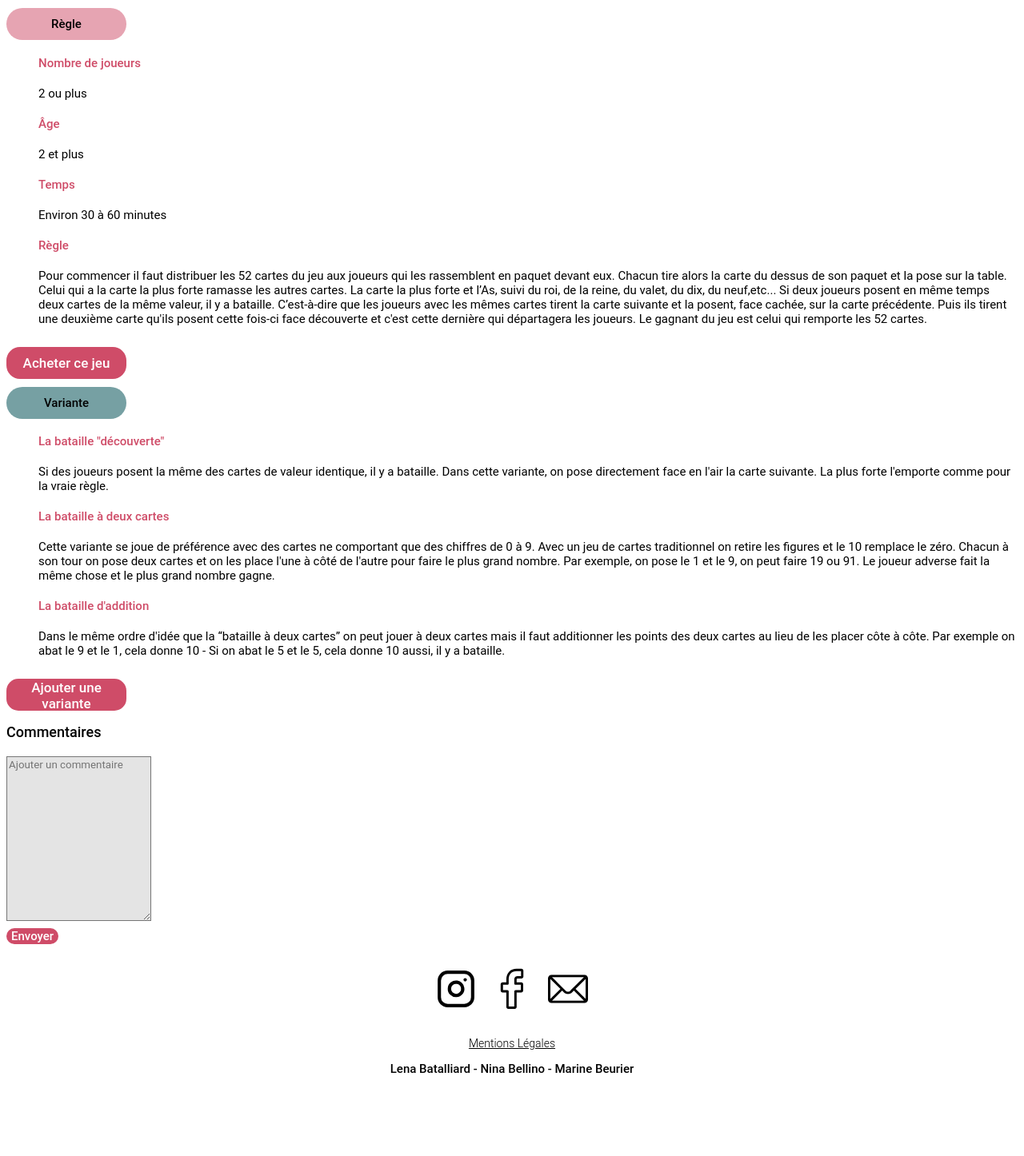
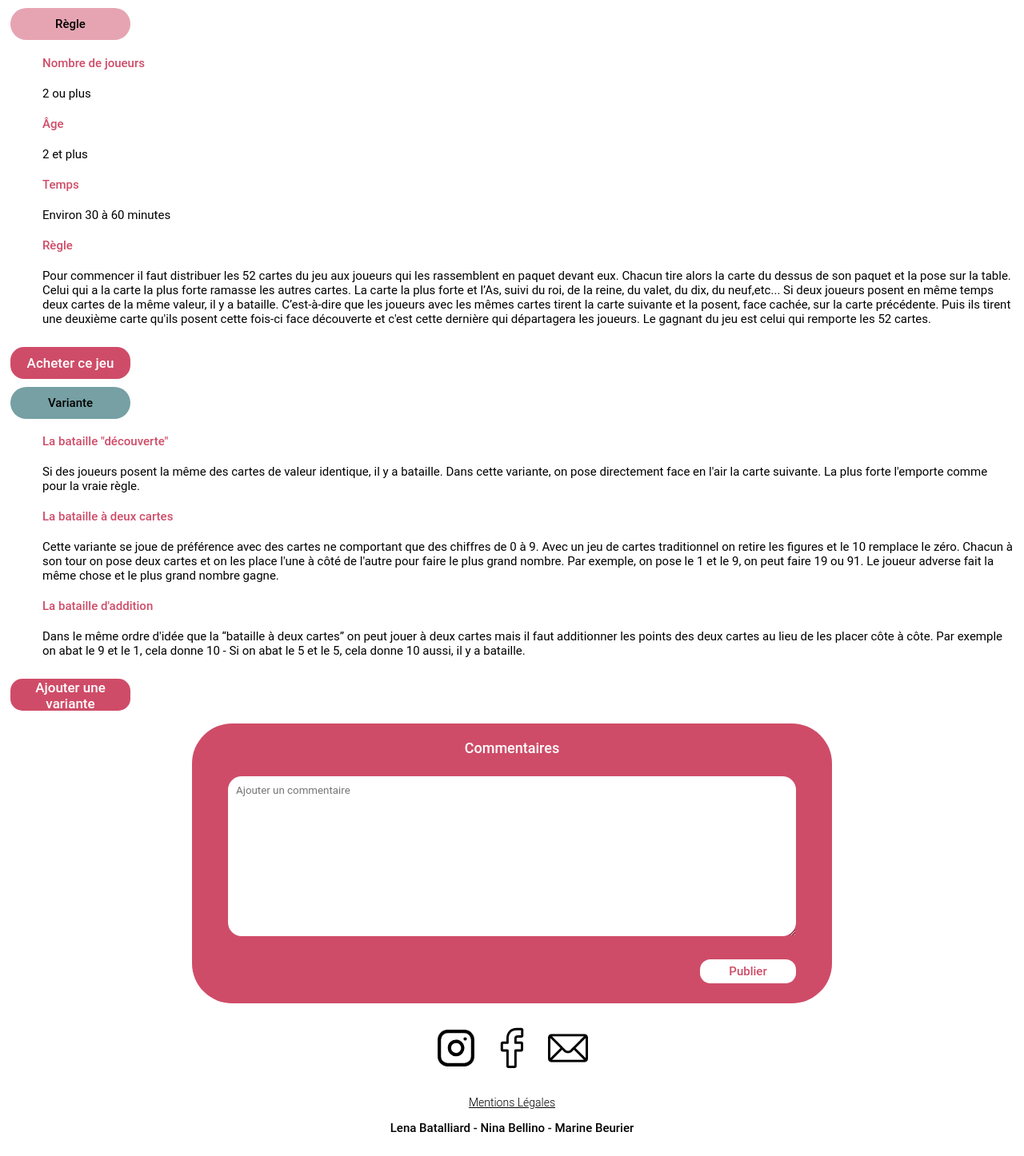
Before and after one commit to marinebrdesign/norma_ludus, a PHP site: page /bataille.html in a window 1280 px wide. Shown: the part 224-1670 px from the top of the page at 80% size. Before the commit the page ends 1566 px from the top, so only its background shows below. Run offline with PHP 8.4, Linux system fonts and the light colour scheme; some libraries are stand-ins or nearby versions.

Commit message:
mise en page de l'espace commentaire

```diff
--- a/bataille.html
+++ b/bataille.html
@@ -73,14 +73,14 @@
   </div>
   <div class="commentaire">
     <h2>Commentaires</h2>
-    <form method="post" action="commentaire.php">
+    <form method="post" id="commentaire" action="">
       <div class="msg">
         <label for="msg"></label>
         <textarea id="msg" placeholder="Ajouter un commentaire" name="user_message" required></textarea>
       </div>
-      <button class="envoyer"
+      <button class="publier"
               type="submit">
-        Envoyer
+        Publier
       </button>
     </form>
   </div>
--- a/css/style_mise_en_page.css
+++ b/css/style_mise_en_page.css
@@ -17,6 +17,10 @@ footer ul {
 }
 .reseaux.module-footer {
     text-align: center;
+}
+/*------index------*/
+main.index {
+    margin: 0 5px 0 5px;
 }
 /*------à propos------*/
 /* contact*/
@@ -410,6 +414,50 @@ main.index header {
     padding-top: 20px;
 }
 
+/*commentaire*/
+.commentaire h2 {
+    text-align: center;
+    padding-top: 20px;
+    margin-bottom: 0;
+}
+
+.commentaire textarea {
+    width: 100%;
+    border-radius: 17px;
+    border: none;
+    padding: 10px 10px 10px 10px;
+    box-sizing: border-box;
+    resize: vertical;
+    margin-bottom: 10px;
+    background-color: #FFFFFF;
+}
+
+#commentaire label{
+    margin-right: 0;
+    margin-left: 0;
+    width: 100%;
+}
+
+#commentaire {
+    box-sizing : border-box;
+    border-radius:35px;
+    padding:20px;
+    width: 100%;
+    height: 500px;
+    max-width: 750px;
+    margin:0 auto;
+}
+
+.commentaire {
+    margin: 0 auto;
+    position: relative;
+    max-height: 350px;
+    max-width: 800px;
+}
+
+.commentaire button {
+    float: right;
+}
 /*responsive*/
 @media screen and (max-width: 2000px) {
     /*equipe*/
--- a/css/typographie_couleurs.css
+++ b/css/typographie_couleurs.css
@@ -358,14 +358,17 @@ form#contact {
     background-color: #FCBAC5;
 }
 
-button.envoyer {
-    color: white;
+button.publier {
+    color: #cf4c68;
     font-family: Roboto;
     font-weight: 500;
     font-size: 15px;
-    background-color: #CF4C68;
-    border-radius: 17px;
+    background-color: #FFFFFF;
+    border-radius: 13px;
     border: none;
+    height: 30px;
+    width: 120px;
+    margin-top: 10px;
 }
 
 /*------premium------*/
@@ -801,6 +804,16 @@ p {
     font-weight: 400;
 }
 
+/*commentaire*/
+.commentaire {
+    background-color: #cf4c68;
+    border-radius:50px;
+}
+
+.commentaire h2 {
+    color: #FFFFFF;
+}
+
 /*responsive*/
 @media screen and (max-width: 2000px) {
     /*footer*/
--- a/dooble.html
+++ b/dooble.html
@@ -76,9 +76,9 @@
         <label for="msg"></label>
         <textarea id="msg" placeholder="Ajouter un commentaire" name="user_message" required></textarea>
       </div>
-      <button class="envoyer"
+      <button class="publier"
               type="submit">
-        Envoyer
+        Publier
       </button>
     </form>
   </div>
--- a/jeu-de-dames.html
+++ b/jeu-de-dames.html
@@ -79,9 +79,9 @@
         <label for="msg"></label>
         <textarea id="msg" placeholder="Ajouter un commentaire" name="user_message" required></textarea>
       </div>
-      <button class="envoyer"
+      <button class="publier"
               type="submit">
-        Envoyer
+        Publier
       </button>
     </form>
   </div>
--- a/loup-garou.html
+++ b/loup-garou.html
@@ -182,9 +182,9 @@
         <label for="msg"></label>
         <textarea id="msg" placeholder="Ajouter un commentaire" name="user_message" required></textarea>
       </div>
-      <button class="envoyer"
+      <button class="publier"
               type="submit">
-        Envoyer
+        Publier
       </button>
     </form>
   </div>
```
